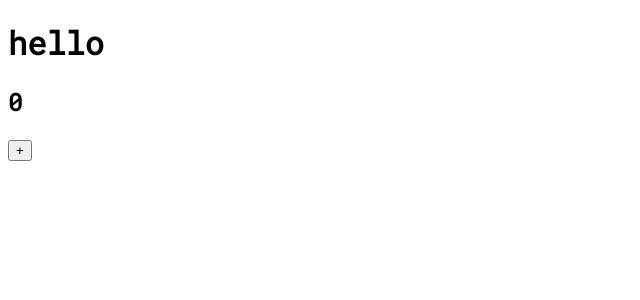
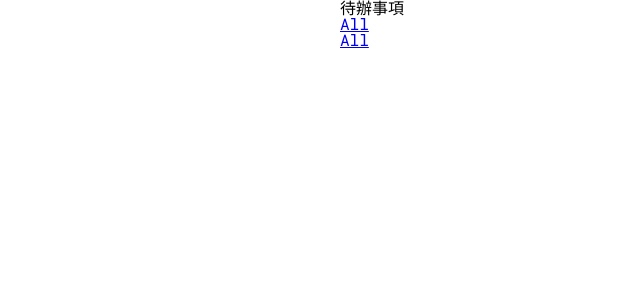
Before and after one commit to connectshark/vite-todo, a Vue app: page /#/ in a window 1280 px wide. Shown: the top 300 px of the page, without its empty margins (0-640 px from the left). Built offline with nearby package versions, Linux system fonts and the light colour scheme.

Commit message:
新增404頁面

```diff
--- a/package.json
+++ b/package.json
@@ -13,6 +13,7 @@
   },
   "devDependencies": {
     "@vitejs/plugin-vue": "^1.10.0",
+    "sass": "^1.44.0",
     "vite": "^2.6.14"
   }
 }
--- a/src/App.vue
+++ b/src/App.vue
@@ -2,12 +2,23 @@
 </script>
 
 <template>
-<h1>hello</h1>
+<h1>待辦事項</h1>
+<ul>
+  <li>
+    <router-link to="/">All</router-link>
+  </li>
+  <li>
+    <router-link to="/on">All</router-link>
+  </li>
+</ul>
 <router-view></router-view>
 </template>
 
 <style>
 #app{
   font-family: 'Roboto Mono', monospace, 'openhuninn', 'Noto Sans TC', sans-serif;
+  width: 100%;
+  margin: auto;
+  max-width: 600px;
 }
 </style>
--- a/src/assets/base.css
+++ /dev/null
@@ -1,74 +0,0 @@
-/* color palette from <https://github.com/vuejs/theme> */
-:root {
-  --vt-c-white: #ffffff;
-  --vt-c-white-soft: #f8f8f8;
-  --vt-c-white-mute: #f2f2f2;
-
-  --vt-c-black: #181818;
-  --vt-c-black-soft: #222222;
-  --vt-c-black-mute: #282828;
-
-  --vt-c-indigo: #2c3e50;
-
-  --vt-c-divider-light-1: rgba(60, 60, 60, 0.29);
-  --vt-c-divider-light-2: rgba(60, 60, 60, 0.12);
-  --vt-c-divider-dark-1: rgba(84, 84, 84, 0.65);
-  --vt-c-divider-dark-2: rgba(84, 84, 84, 0.48);
-
-  --vt-c-text-light-1: var(--vt-c-indigo);
-  --vt-c-text-light-2: rgba(60, 60, 60, 0.66);
-  --vt-c-text-dark-1: var(--vt-c-white);
-  --vt-c-text-dark-2: rgba(235, 235, 235, 0.64);
-}
-
-/* semantic color variables for this project */
-:root {
-  --color-background: var(--vt-c-white);
-  --color-background-soft: var(--vt-c-white-soft);
-  --color-background-mute: var(--vt-c-white-mute);
-
-  --color-border: var(--vt-c-divider-light-2);
-  --color-border-hover: var(--vt-c-divider-light-1);
-
-  --color-heading: var(--vt-c-text-light-1);
-  --color-text: var(--vt-c-text-light-1);
-
-  --section-gap: 160px;
-}
-
-@media (prefers-color-scheme: dark) {
-  :root {
-    --color-background: var(--vt-c-black);
-    --color-background-soft: var(--vt-c-black-soft);
-    --color-background-mute: var(--vt-c-black-mute);
-
-    --color-border: var(--vt-c-divider-dark-2);
-    --color-border-hover: var(--vt-c-divider-dark-1);
-
-    --color-heading: var(--vt-c-text-dark-1);
-    --color-text: var(--vt-c-text-dark-2);
-  }
-}
-
-*,
-*::before,
-*::after {
-  box-sizing: border-box;
-  margin: 0;
-  position: relative;
-  font-weight: normal;
-}
-
-body {
-  min-height: 100vh;
-  color: var(--color-text);
-  background: var(--color-background);
-  transition: color 0.5s, background-color 0.5s;
-  line-height: 1.6;
-  font-family: Inter, -apple-system, BlinkMacSystemFont, 'Segoe UI', Roboto, Oxygen, Ubuntu,
-    Cantarell, 'Fira Sans', 'Droid Sans', 'Helvetica Neue', sans-serif;
-  font-size: 15px;
-  text-rendering: optimizeLegibility;
-  -webkit-font-smoothing: antialiased;
-  -moz-osx-font-smoothing: grayscale;
-}
--- /dev/null
+++ b/src/assets/css/reset.css
@@ -0,0 +1,48 @@
+/* http://meyerweb.com/eric/tools/css/reset/
+   v2.0 | 20110126
+   License: none (public domain)
+*/
+
+html, body, div, span, applet, object, iframe,
+h1, h2, h3, h4, h5, h6, p, blockquote, pre,
+a, abbr, acronym, address, big, cite, code,
+del, dfn, em, img, ins, kbd, q, s, samp,
+small, strike, strong, sub, sup, tt, var,
+b, u, i, center,
+dl, dt, dd, ol, ul, li,
+fieldset, form, label, legend,
+table, caption, tbody, tfoot, thead, tr, th, td,
+article, aside, canvas, details, embed,
+figure, figcaption, footer, header, hgroup,
+menu, nav, output, ruby, section, summary,
+time, mark, audio, video {
+	margin: 0;
+	padding: 0;
+	border: 0;
+	font-size: 100%;
+	font: inherit;
+	vertical-align: baseline;
+}
+/* HTML5 display-role reset for older browsers */
+article, aside, details, figcaption, figure,
+footer, header, hgroup, menu, nav, section {
+	display: block;
+}
+body {
+	line-height: 1;
+}
+ol, ul {
+	list-style: none;
+}
+blockquote, q {
+	quotes: none;
+}
+blockquote:before, blockquote:after,
+q:before, q:after {
+	content: '';
+	content: none;
+}
+table {
+	border-collapse: collapse;
+	border-spacing: 0;
+}
--- a/src/main.js
+++ b/src/main.js
@@ -3,10 +3,9 @@
 
 import App from './App.vue'
 import router from './router'
+import './assets/css/reset.css'
 
-const app = createApp(App)
-
-app.use(createPinia())
-app.use(router)
-
-app.mount('#app')
+createApp(App)
+  .use(createPinia())
+  .use(router)
+  .mount('#app')
--- a/src/router/index.js
+++ b/src/router/index.js
@@ -8,6 +8,17 @@
       path: '/',
       name: 'home',
       component: Home
+    },
+    {
+      path: '/notFound',
+      name: 'notFound',
+      component: () => import('../views/notFound.vue')
+    },
+    {
+      path: '/:pathMatch(.*)*',
+      redirect: {
+        path: '/notFound'
+      }
     }
   ]
 })
--- a/src/views/Home.vue
+++ b/src/views/Home.vue
@@ -1,21 +1,15 @@
 <script setup>
-import { useCounterStore } from '@/stores/counter'
-
-const count = useCounterStore()
-
-const vFocus = {
-  mounted(el) {
-    el.focus()
-  }
-}
 </script>
 
 <template>
   <main class="home">
-    <h2>{{ count.doubleCount }}</h2>
-    <input type="button" value="+" @click="count.increment" />
   </main>
 </template>
 
-<style scoped>
+<style scoped lang="scss">
+.home{
+  width: 100%;
+  margin: auto;
+  max-width: 600px;
+}
 </style>
--- /dev/null
+++ b/src/views/notFound.vue
@@ -0,0 +1,30 @@
+<template>
+<div class="notFound">
+  <h2>404</h2>
+  <router-link class="btn" to="/">back</router-link>
+</div>
+</template>
+
+<script>
+export default {
+  setup () {
+
+  }
+}
+</script>
+<style scoped lang="scss">
+.notFound{
+  h2{
+    background-image: url('https://source.unsplash.com/random/600x600/');
+    background-repeat: no-repeat;
+    background-size: cover;
+    background-position: center center;
+    font-size: 6rem;
+    background-clip: text;
+    -webkit-background-clip: text;
+    color: transparent;
+    font-weight: bold;
+    text-align: center;
+  }
+}
+</style>
```
Also changed, not shown: 1 other file (tests, documents, lock files or other folders).
